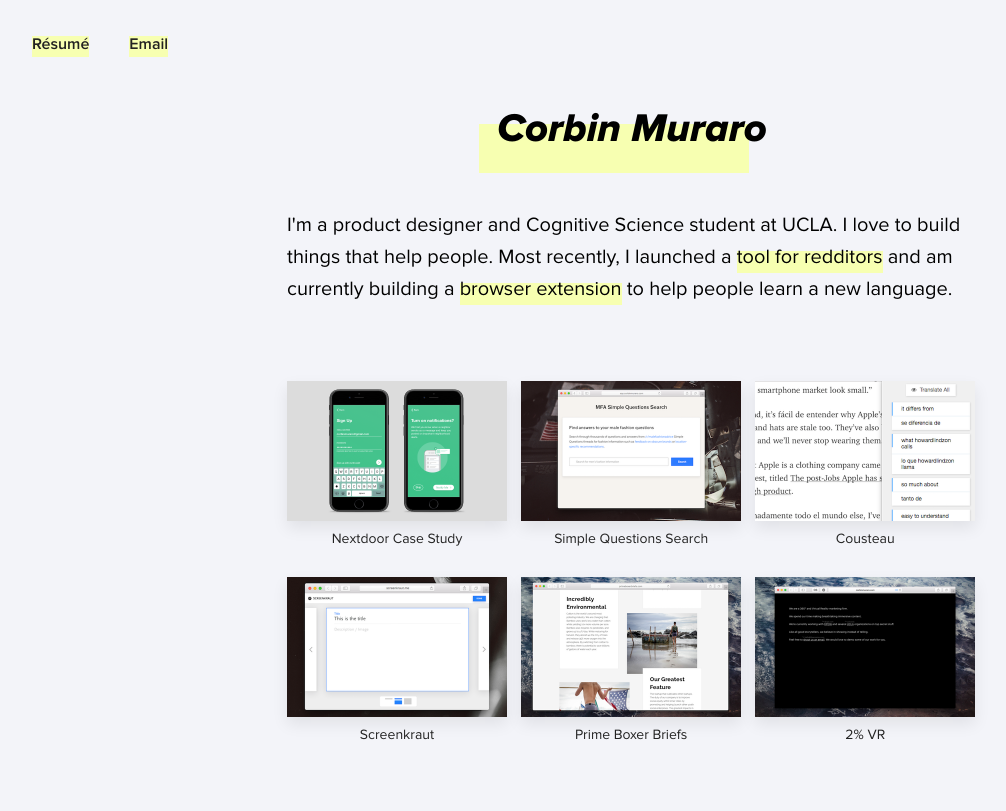
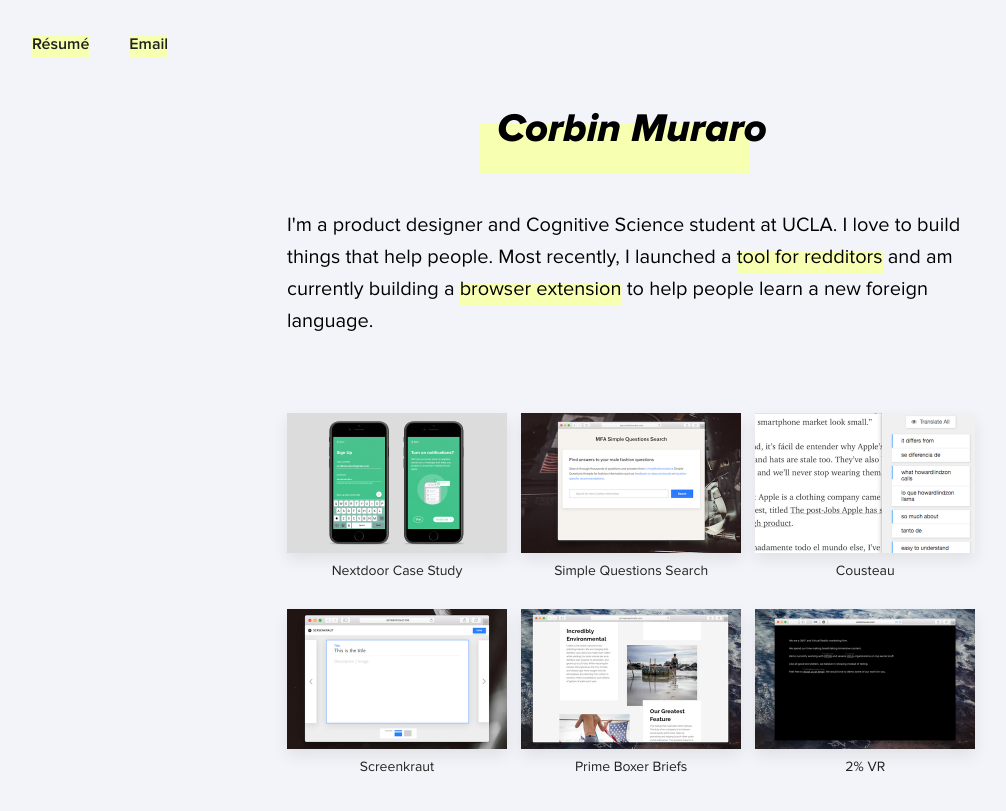
Before and after one commit to corbinmuraro/corbinmuraro.com, a Jekyll site: the page index.html, which Jekyll copies as it is, in a window 1280 px wide. Shown: the top 811 px of the page, without its empty margins (8-1014 px from the left). Built offline with Jekyll 4.4.1, drawn with Linux system fonts in a browser that asks for light colours; nearby versions of some CDN libraries.

Commit message:
Small copy edit; remove h1 animation

```diff
--- a/css/main.css
+++ b/css/main.css
@@ -156,12 +156,12 @@ ul.links li {
    	transition: all .5s ease-in-out;
 }
 
-.main h1:hover:after {
+/*.main h1:hover:after {
 	top: 0;
 	left: -5px;
 	bottom: 0;
 	right: -2px;
-}
+}*/
 
 .main h1 a {
 	color: #000;
--- a/index.html
+++ b/index.html
@@ -52,7 +52,7 @@
 
 	<div class="main">
 		<h1><a href="">Corbin Muraro</a></h1>
-		<p>I'm a product designer and Cognitive Science student at UCLA. I love to build things that help people. Most recently, I launched a <a href="http://sqs.corbinmuraro.com">tool for redditors</a> and am currently building a <a href="http://corbinmuraro.com/cousteau/">browser extension</a> to help people learn a new language.</p>
+		<p>I'm a product designer and Cognitive Science student at UCLA. I love to build things that help people. Most recently, I launched a <a href="http://sqs.corbinmuraro.com">tool for redditors</a> and am currently building a <a href="http://corbinmuraro.com/cousteau/">browser extension</a> to help people learn a new foreign language.</p>
 	</div>
 
 	<div class="portfolio">
```
